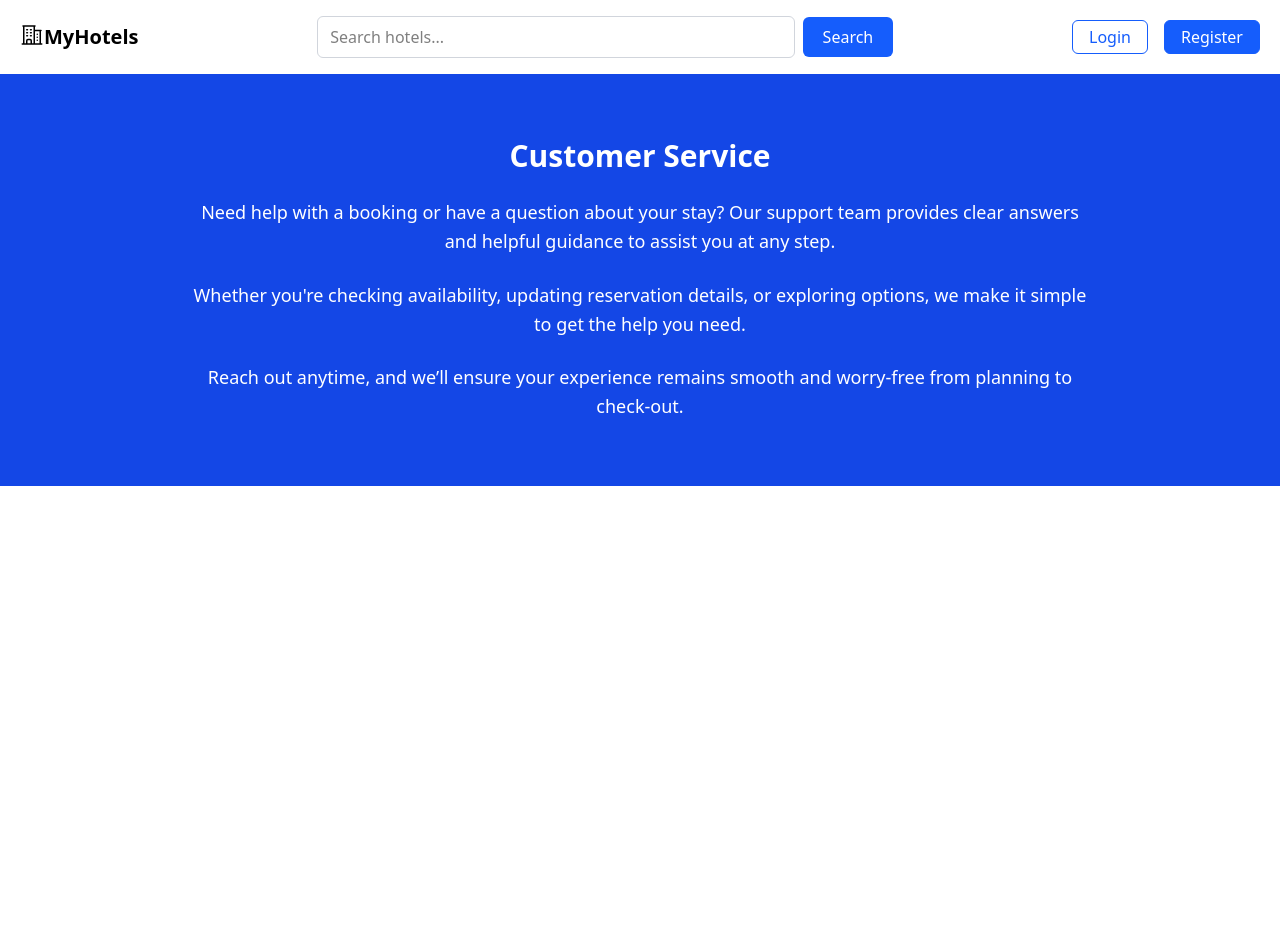
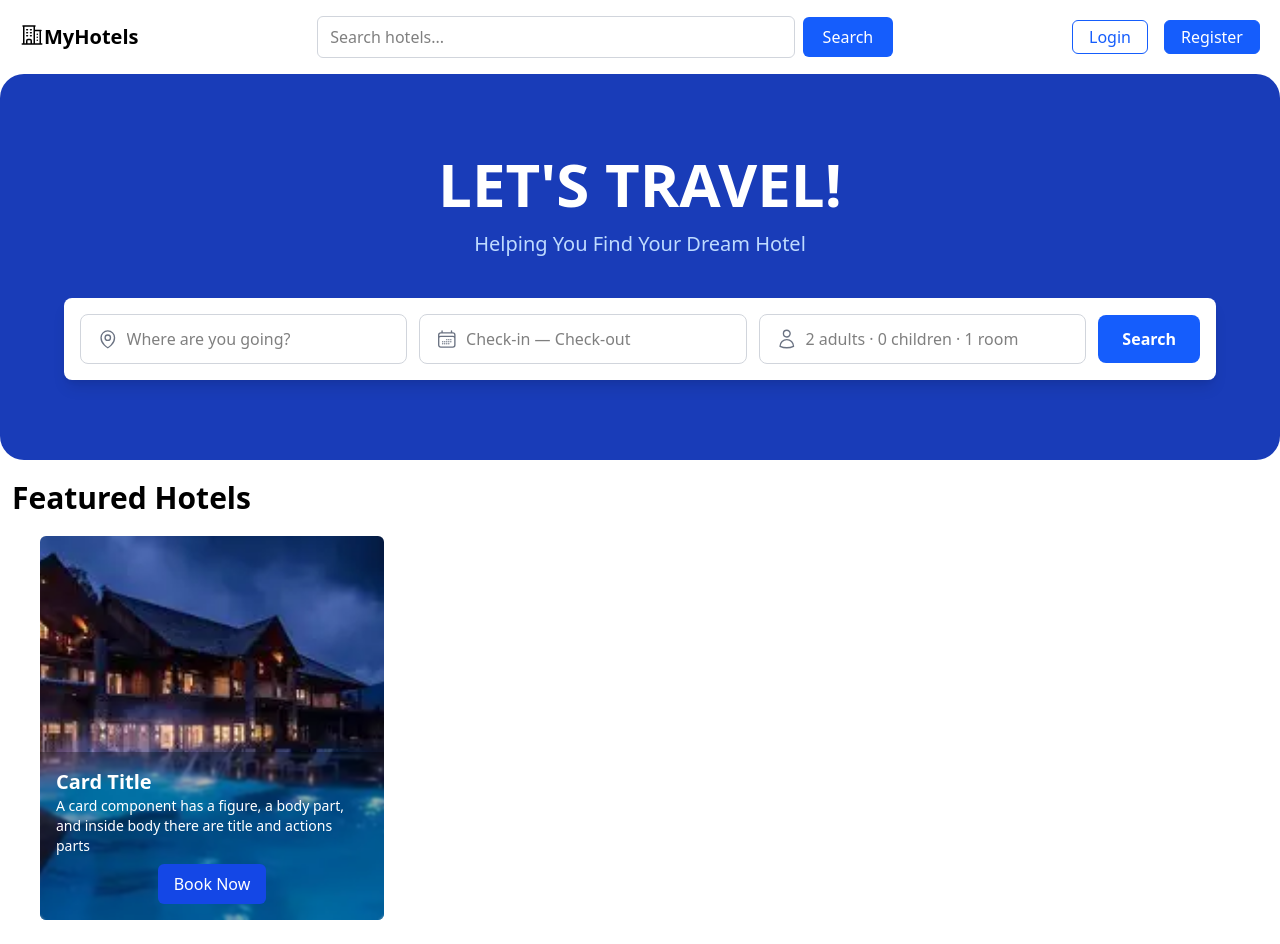
Before and after one commit to alexgomesoffice-cmd/MyHotels, a React (Vite) app: page / in a window 1280 px wide. Shown: the top 944 px of the page. Before the commit the page ends 800 px from the top, so only its background shows below. Built offline with nearby package versions, Linux system fonts and the light colour scheme.

Commit message:
pages were fixed, working on slider, filter options, fixed card blurness

```diff
--- a/src/App.jsx
+++ b/src/App.jsx
@@ -1,9 +1,10 @@
 
-import CustomerService from './Pages/CustomerService'
+import Home from './Pages/Home'
+import CustomerService from './Pages/Home'
 const App = () => {
   return (
   <div>
-      <CustomerService />
+      <Home />
   </div>
 
   )
--- a/src/Components/HotelCards.jsx
+++ b/src/Components/HotelCards.jsx
@@ -1,19 +1,22 @@
 import React from 'react';
-import Button from './UI/Button';
+import hotel from "../assets/Img/OIP.webp";
 
 const HotelCards = () => {
   return (
     <div>
       <div className="w-96 shadow-none pl-10 pt-5 mb-0">
-        <figure className="w-full h-96 bg-gray-300 relative rounded-md border-none">
-          <div className="absolute bottom-0 left-0 w-full text-white p-3">
-            <h2>Card Title</h2>
-            <p>
+        <figure className="w-full h-96 bg-cover bg-center relative rounded-md border-none"
+                style={{ backgroundImage: `url(${hotel})` }}>
+
+          <div className="absolute bottom-0 left-0 w-full text-white p-4 backdrop-blur-[1px] rounded-b-md"
+               style={{ backgroundColor: "rgba(0, 0, 0, 0.3)" }}>
+            <h2 className="text-xl font-semibold">Card Title</h2>
+            <p className="text-sm">
               A card component has a figure, a body part, and inside body there
               are title and actions parts
             </p>
-            <div className="flex justify-center align-center">
-              <button className="bg-blue-700 px-4 py-1 rounded-md mt-2">Book Now</button>
+            <div className="flex justify-center items-center">
+              <button className="bg-blue-700 px-4 py-2 rounded-md mt-2">Book Now</button>
             </div>
           </div>
         </figure>
--- a/src/Components/Navbar/Navbar.jsx
+++ b/src/Components/Navbar/Navbar.jsx
@@ -5,7 +5,7 @@ const Navbar = () => {
   const [profileOpen, setProfileOpen] = useState(false);
 
   return (
-    <header className="bg-white shadow-md px-5 py-4">
+    <header className="bg-white px-5 py-4">
 
       <div className="max-w-7xl mx-auto flex items-center justify-between flex-wrap gap-4">
 
--- a/src/Components/Sections/Home/DiscoverSection.jsx
+++ b/src/Components/Sections/Home/DiscoverSection.jsx
@@ -4,7 +4,12 @@ const DiscoverSection = () => {
   return (
     <div>
       <h1 className="text-3xl font-semibold pl-3 pt-5">Discover Hotels</h1>
+      <div className="flex">
+        <HotelCards />
       <HotelCards />
+      <HotelCards />
+      </div>
+
     </div>
   )
 }
--- a/src/Components/Sections/Home/HeroSection.jsx
+++ b/src/Components/Sections/Home/HeroSection.jsx
@@ -2,7 +2,7 @@ import { MapPinIcon, CalendarDaysIcon, UserIcon } from "@heroicons/react/24/outl
 
 const HeroSection = () => {
   return (
-    <section className="bg-blue-800 text-white py-20 px-4">
+    <section className="bg-blue-800 text-white py-20 px-4 rounded-3xl border-none">
       <div className="max-w-6xl mx-auto text-center">
 
         {/* Heading */}
```
Also changed, not shown: src/assets/Img/OIP.webp (added), src/assets/Img/hotel.jpg (added).
